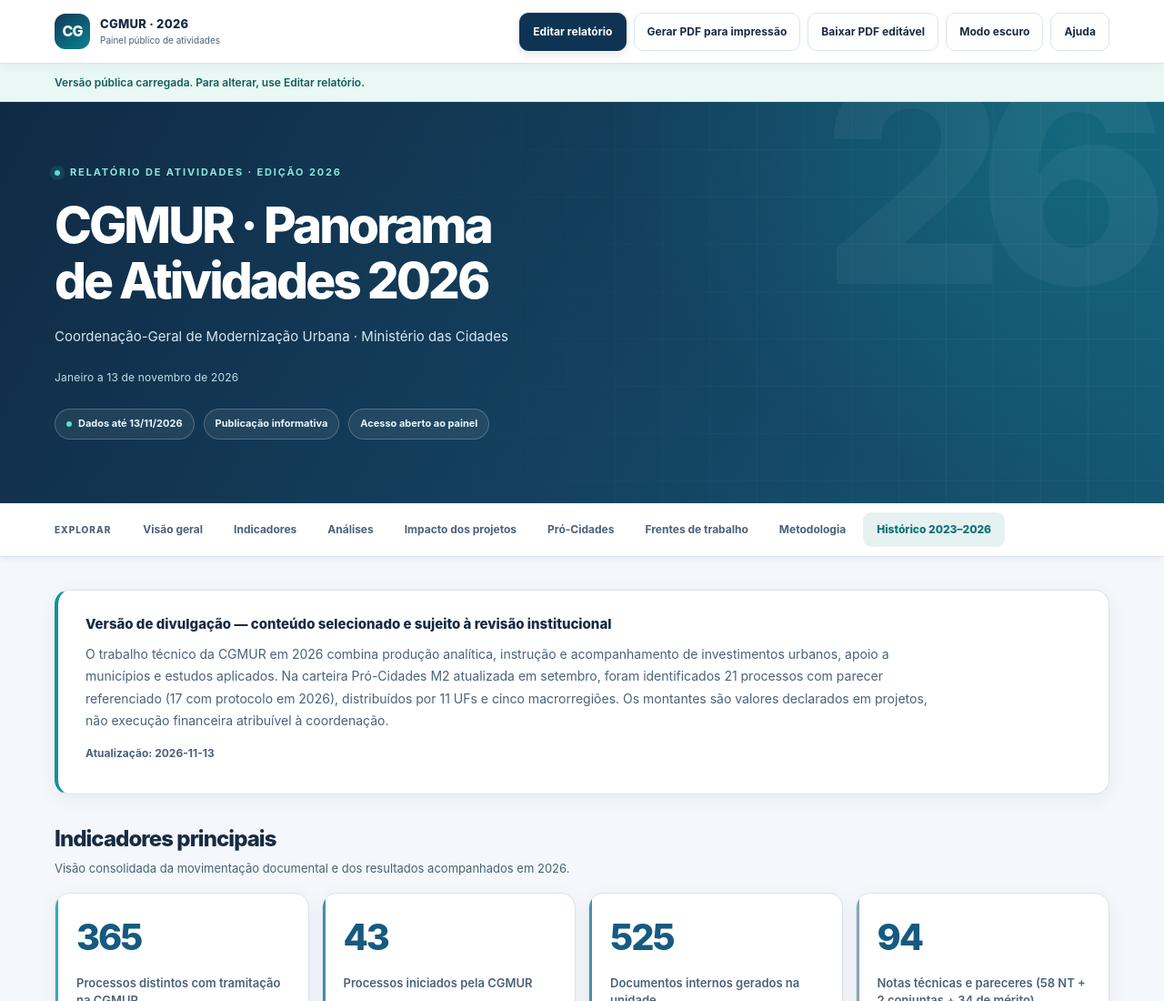
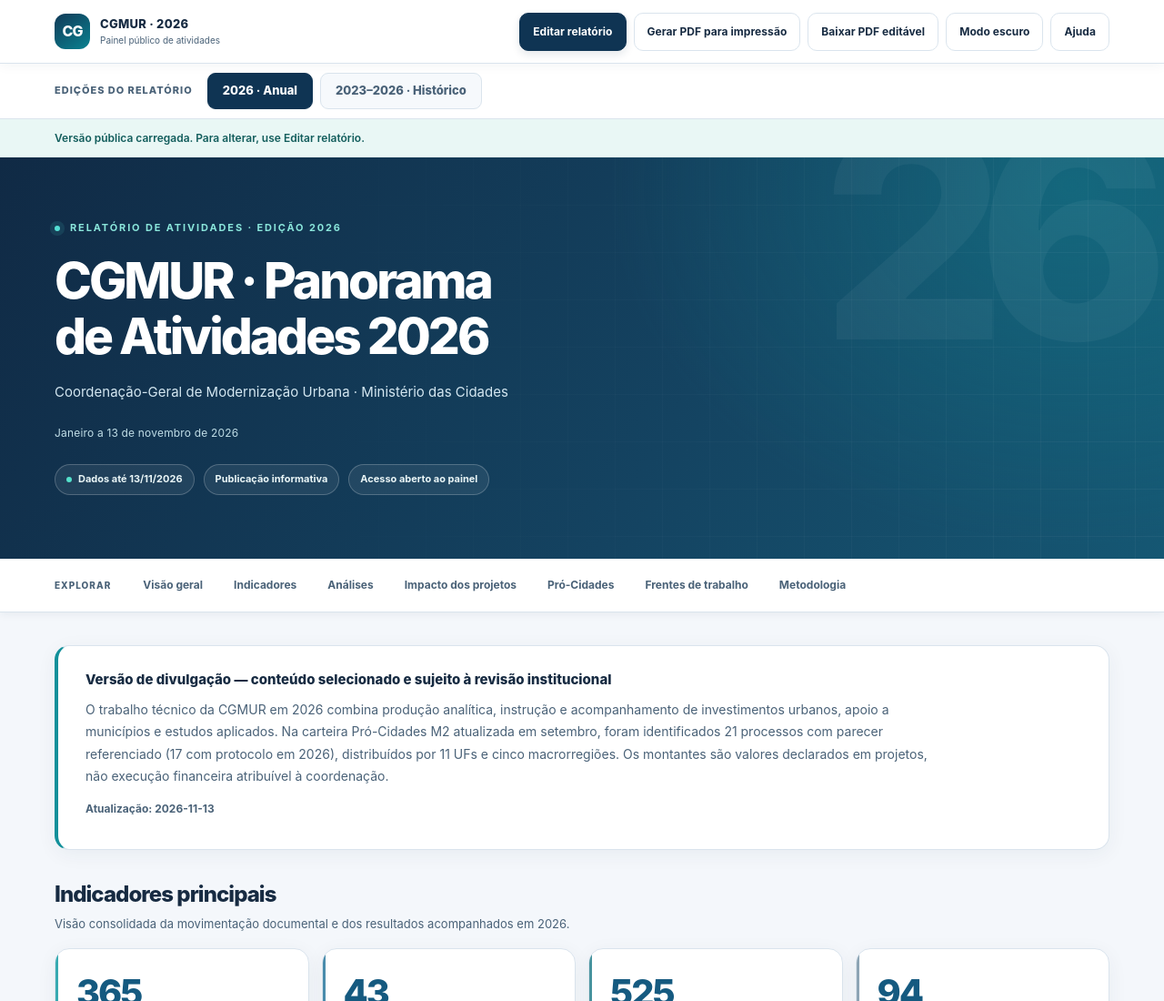
Before and after one commit to victorpeborges-ADS/relatorio-cgmur-2026-publico, a plain HTML site: page index.html in a window 1280 px wide. Shown: the top 1100 px of the page at 91% size. Drawn offline with Linux system fonts and the light colour scheme.

Commit message:
Corrigir alternância visível entre os painéis 2026 e 2023-2026

```diff
--- a/index.html
+++ b/index.html
@@ -65,6 +65,16 @@ button.danger{border-color:#efc5bf;color:#a03228}.edit-only{display:none}.editin
 .tiny-restricted-note{font-size:12px;line-height:1.5;background:#eff7f8;color:#476779;padding:13px 17px;border-left:3px solid #15a699;border-radius:6px;margin:8px 0 18px}
 @media(max-width:850px){.dash-two{grid-template-columns:1fr}.chart-bars{gap:7px}.dash-panel{padding:17px}}
 @media print{.dash-two{grid-template-columns:1fr 1fr;gap:11px}.dash-panel{break-inside:avoid;box-shadow:none;padding:14px}.chart-bars{min-height:155px}.bar-col{height:140px}.metric{break-inside:avoid}.bar-rect{max-width:29px}.tiny-restricted-note{border-color:#ccc}}
+/* Seletor de edições: visível sem rolar o menu de seções. */
+.edition-switcher{background:var(--surface);border-bottom:1px solid var(--line);position:relative;z-index:4}
+.edition-switcher-inner{max-width:calc(var(--measure,1160px) + 40px);margin:0 auto;padding:10px 20px;display:flex;gap:8px;align-items:center;flex-wrap:wrap}
+.edition-switcher .edition-label{font-size:11px;letter-spacing:.09em;text-transform:uppercase;color:var(--sub);font-weight:800;margin-right:8px}
+.edition-switcher a{display:inline-flex;align-items:center;justify-content:center;min-height:40px;padding:9px 16px;text-decoration:none;font-size:13px;font-weight:760;line-height:1.35;color:var(--sub);border-radius:9px;border:1px solid var(--line);background:var(--surface-soft)}
+.edition-switcher a[aria-current="page"]{background:var(--brand,#0f3453);border-color:var(--brand,#0f3453);color:#fff}
+.edition-switcher a:not([aria-current="page"]):hover{background:var(--surface-raised);color:var(--blue)}
+.edition-switcher a:focus-visible{outline:3px solid var(--outline,#097d9e);outline-offset:2px}
+@media(max-width:520px){.edition-switcher-inner{padding:11px 14px;gap:7px}.edition-switcher .edition-label{width:100%;margin:0 0 2px}.edition-switcher a{flex:1 1 125px;padding:10px 8px;font-size:12px;text-align:center}}
+@media print{.edition-switcher{display:none!important}}
 </style>
 <link rel="stylesheet" href="design-v3.css">
 <link rel="stylesheet" href="impact-v1.css">
@@ -91,6 +101,13 @@ button.danger{border-color:#efc5bf;color:#a03228}.edit-only{display:none}.editin
 <button id="btncancel" class="edit-only">Encerrar edição</button>
 <button id="btntheme" aria-label="Ativar modo escuro" aria-pressed="false">Modo escuro</button>
 <button id="btnhelp" aria-expanded="false" aria-controls="help">Ajuda</button>
+</nav>
+<nav class="edition-switcher" aria-label="Escolher edição do relatório">
+ <div class="edition-switcher-inner">
+  <span class="edition-label">Edições do relatório</span>
+  <a href="index.html" aria-current="page">2026 · Anual</a>
+  <a href="historico-2023-2026.html">2023–2026 · Histórico</a>
+ </div>
 </nav>
 <p id="notice" class="status" role="status">Carregando versão publicada…</p>
 <div id="help" aria-label="Instruções de edição">
@@ -124,7 +141,6 @@ button.danger{border-color:#efc5bf;color:#a03228}.edit-only{display:none}.editin
   <a href="#procidades-carteira">Pró-Cidades</a>
   <a href="#frentes">Frentes de trabalho</a>
   <a href="#metodologia">Metodologia</a>
-  <a href="historico-2023-2026.html" style="background:#e6f2f2;color:#0b7377;font-weight:850">Histórico 2023–2026</a>
  </div>
 </nav>
 <main class="shell" id="report">
```
